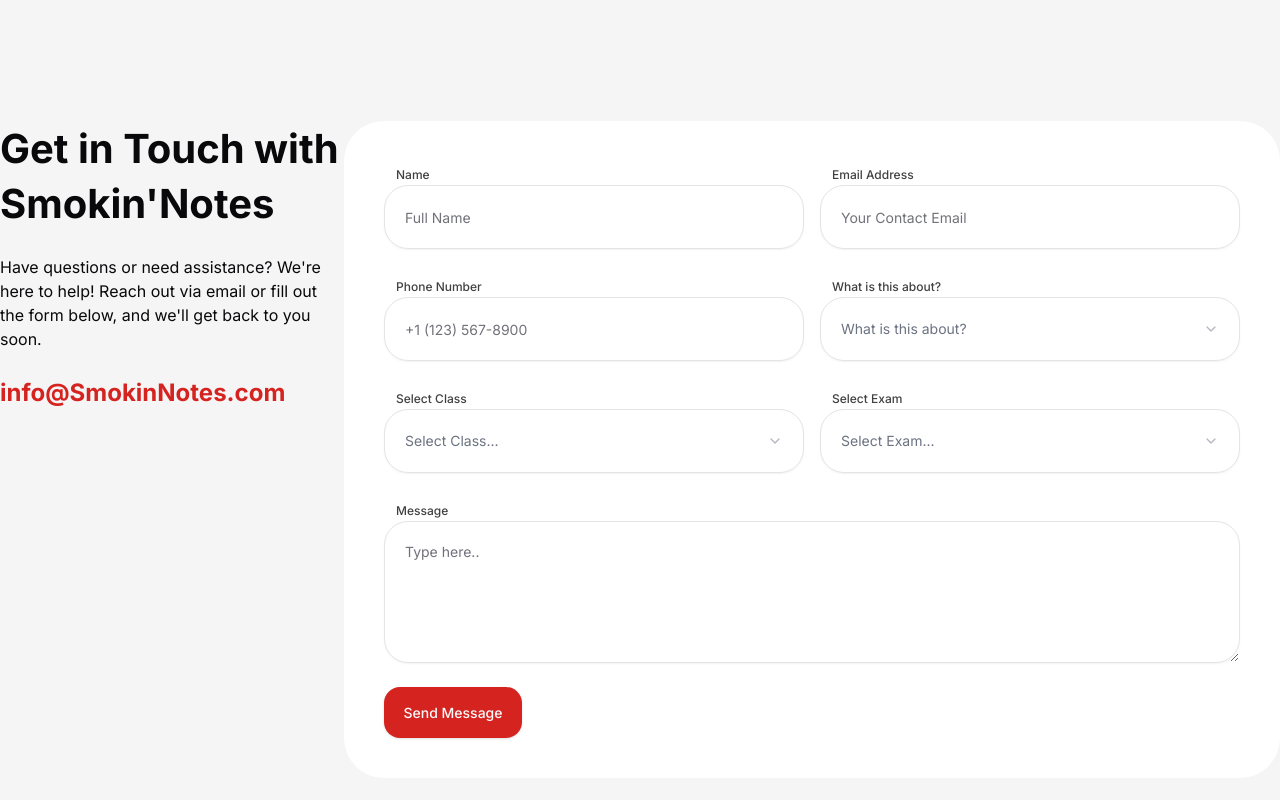
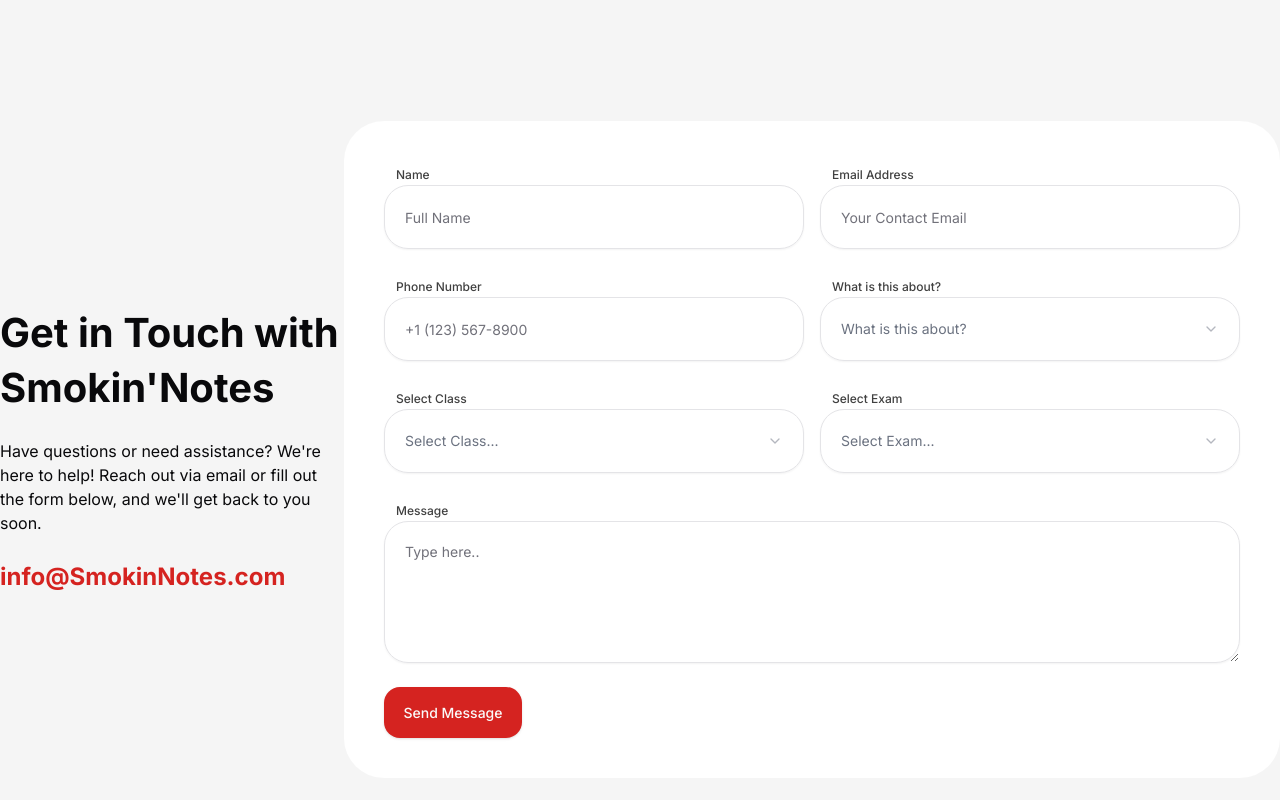
Before and after one commit to raulshukla/sn-poc-staging, a Next.js app: page / in a window 1280 px wide. Shown: the part 4540-5340 px from the top of the page. Built offline with nearby package versions, Linux system fonts and the light colour scheme.

Commit message:
update with get-in-touch

```diff
--- a/components/forms/landing/GetInTouch.tsx
+++ b/components/forms/landing/GetInTouch.tsx
@@ -14,7 +14,7 @@
 
 export default function GetInTouch() {
   return (
-    <div className="my-20 flex flex-row justify-between">
+    <div className="my-20 flex flex-row justify-between items-center">
       <div className="flex flex-col gap-6">
         <h1 className="text-[40px] font-bold leading-snug relative">
           Get in Touch with
```
